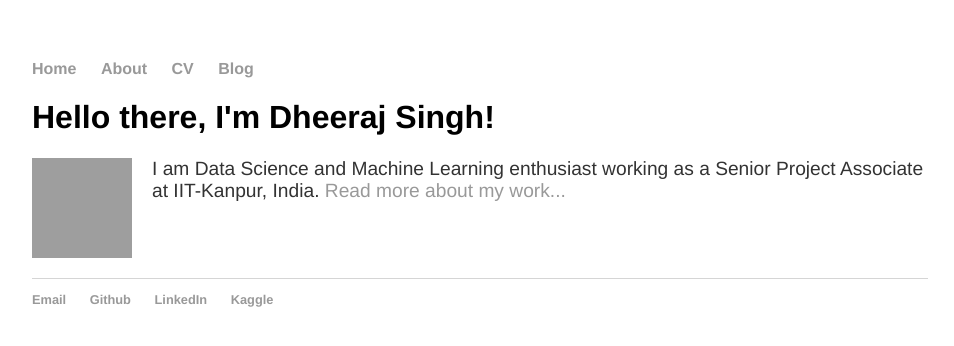
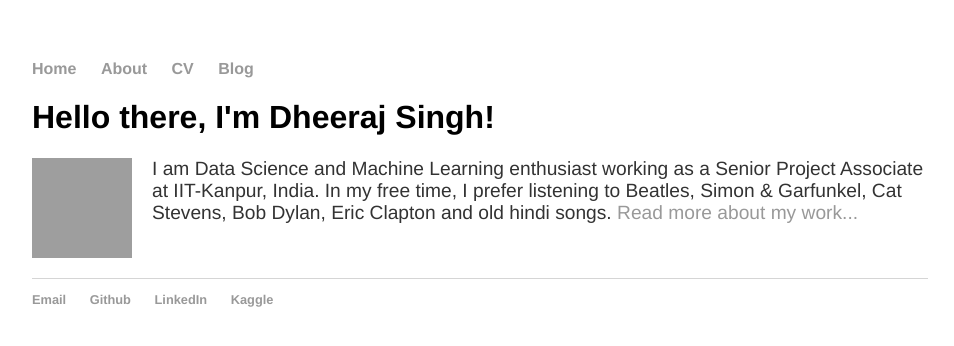
Before and after one commit to Dheeraj2444/Dheeraj2444.github.io, a Jekyll site: the page built from index.html, in a window 1280 px wide, cut to the strip 0-346 px from the top of the page. Shown: the whole strip, without its empty margins (160-1114 px from the left). Built offline with Jekyll 4.4.1, drawn with Linux system fonts in a browser that asks for light colours; grey boxes are pictures that could not be loaded.

Commit message:
Update index.html

```diff
--- a/index.html
+++ b/index.html
@@ -5,5 +5,6 @@ title: Dheeraj Singh
 <div id="content">
 	<h1>Hello there, I'm Dheeraj Singh!</h1>
 	<p><img src="./images/DSC_0358.JPG" alt="Test Image"  width="100" height="100"/>
-	I am Data Science and Machine Learning enthusiast working as a Senior Project Associate at IIT-Kanpur, India. <a href="/about">Read more about my work...</a></p>
+	I am Data Science and Machine Learning enthusiast working as a Senior Project Associate at IIT-Kanpur, India. In my free time,
+	I prefer listening to Beatles, Simon & Garfunkel, Cat Stevens, Bob Dylan, Eric Clapton and old hindi songs. <a href="/about">Read more about my work...</a></p>
 </div>
```
